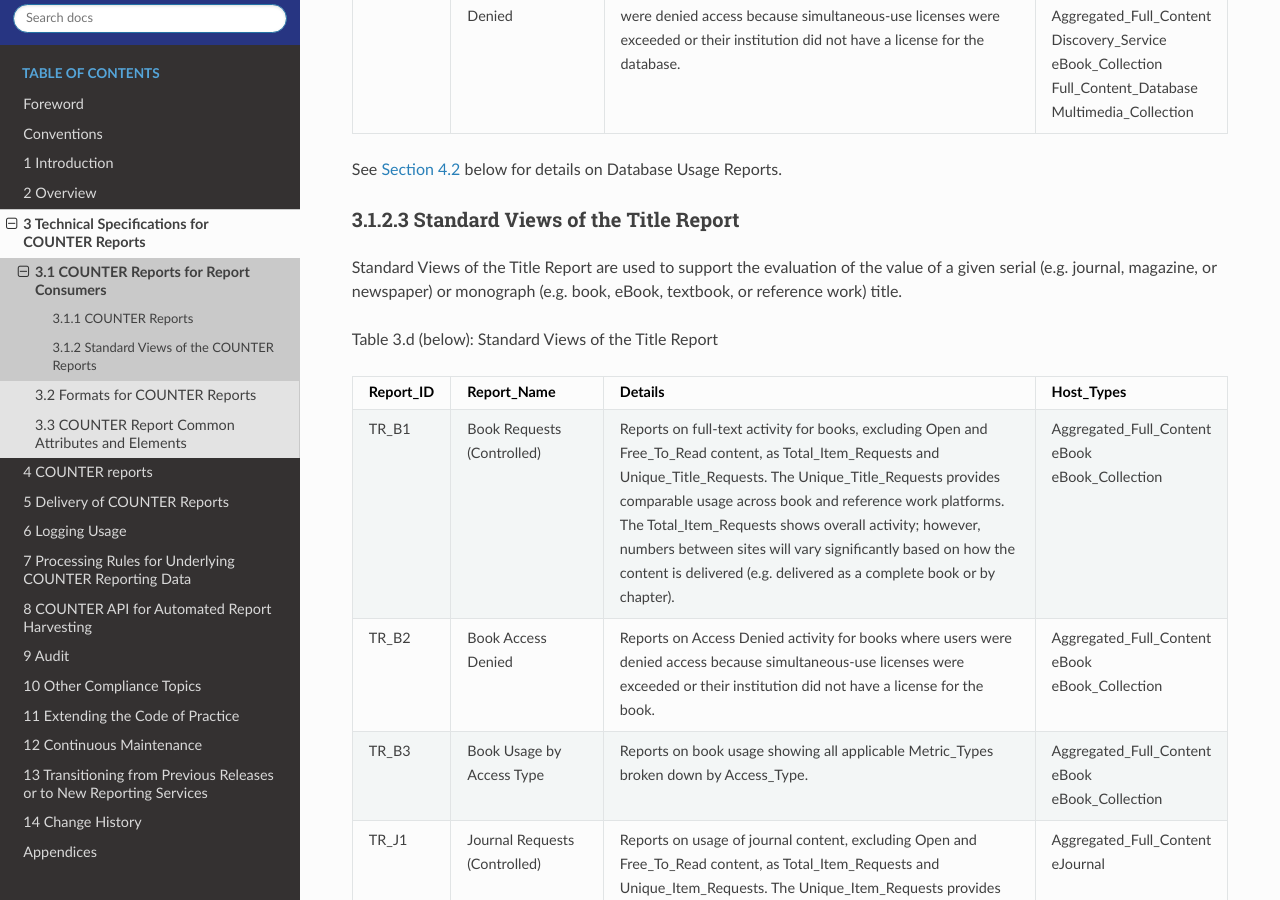
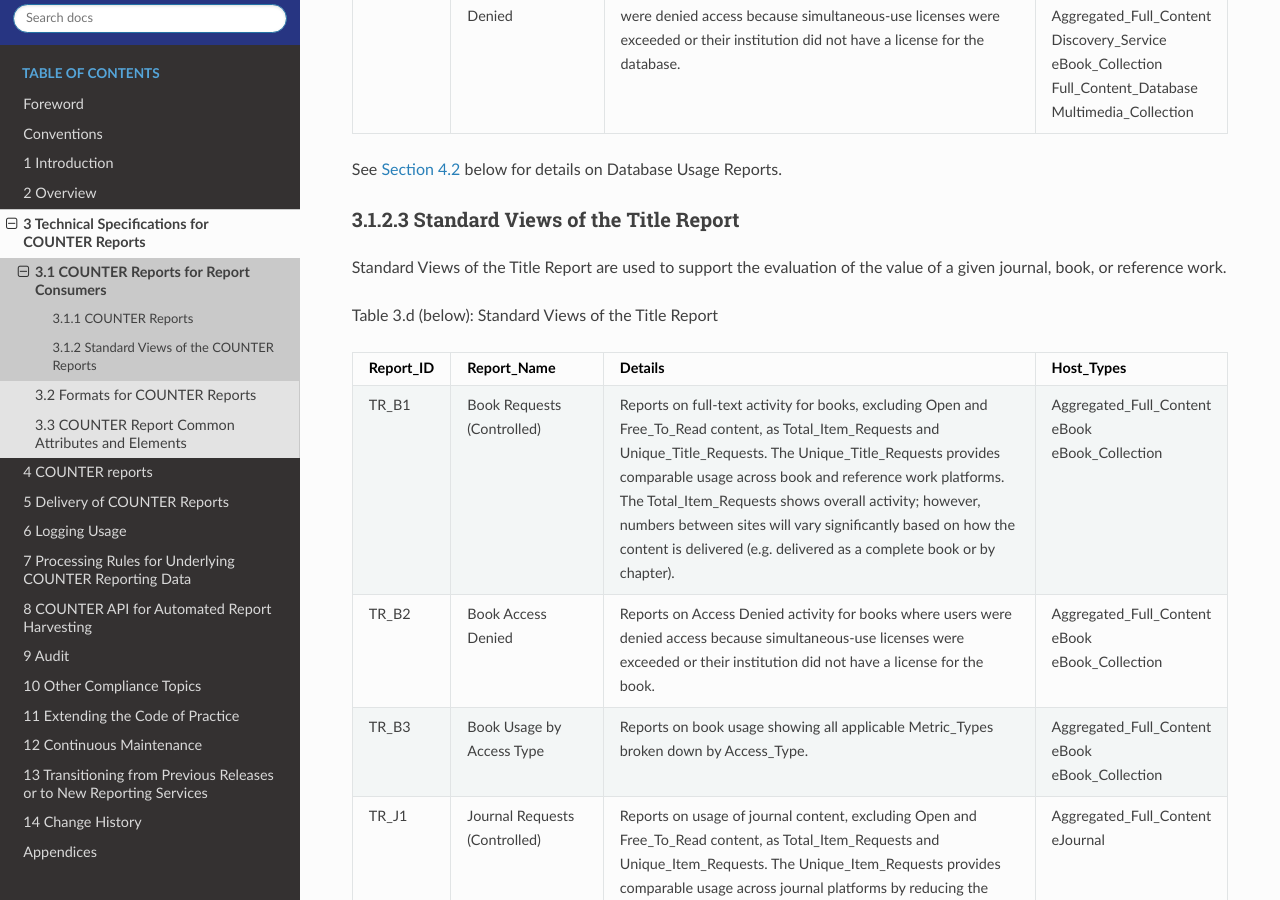
Before and after one commit to Project-Counter/cop5, a Sphinx documentation site: the page built from source/03-specifications/01-counter-reports-for-consumers.rst, in a window 1280 px wide and 900 px high, scrolled down 3026 px. Built offline with Sphinx 7.4.7 and the Read the Docs theme 3.1.0, drawn with Linux system fonts in a browser that asks for light colours.

Commit message:
Fix description of Standard Views of the Title Report in Section 3.1.2.3 (#329)

```diff
--- a/source/03-specifications/01-counter-reports-for-consumers.rst
+++ b/source/03-specifications/01-counter-reports-for-consumers.rst
@@ -170,7 +170,7 @@
 Standard Views of the Title Report
 '''''''''''''''''''''''''''''''''''
 
-Standard Views of the Title Report are used to support the evaluation of the value of a given serial (e.g. journal, magazine, or newspaper) or monograph (e.g. book, eBook, textbook, or reference work) title.
+Standard Views of the Title Report are used to support the evaluation of the value of a given journal, book, or reference work.
 
 Table 3.d (below): Standard Views of the Title Report
 
```
